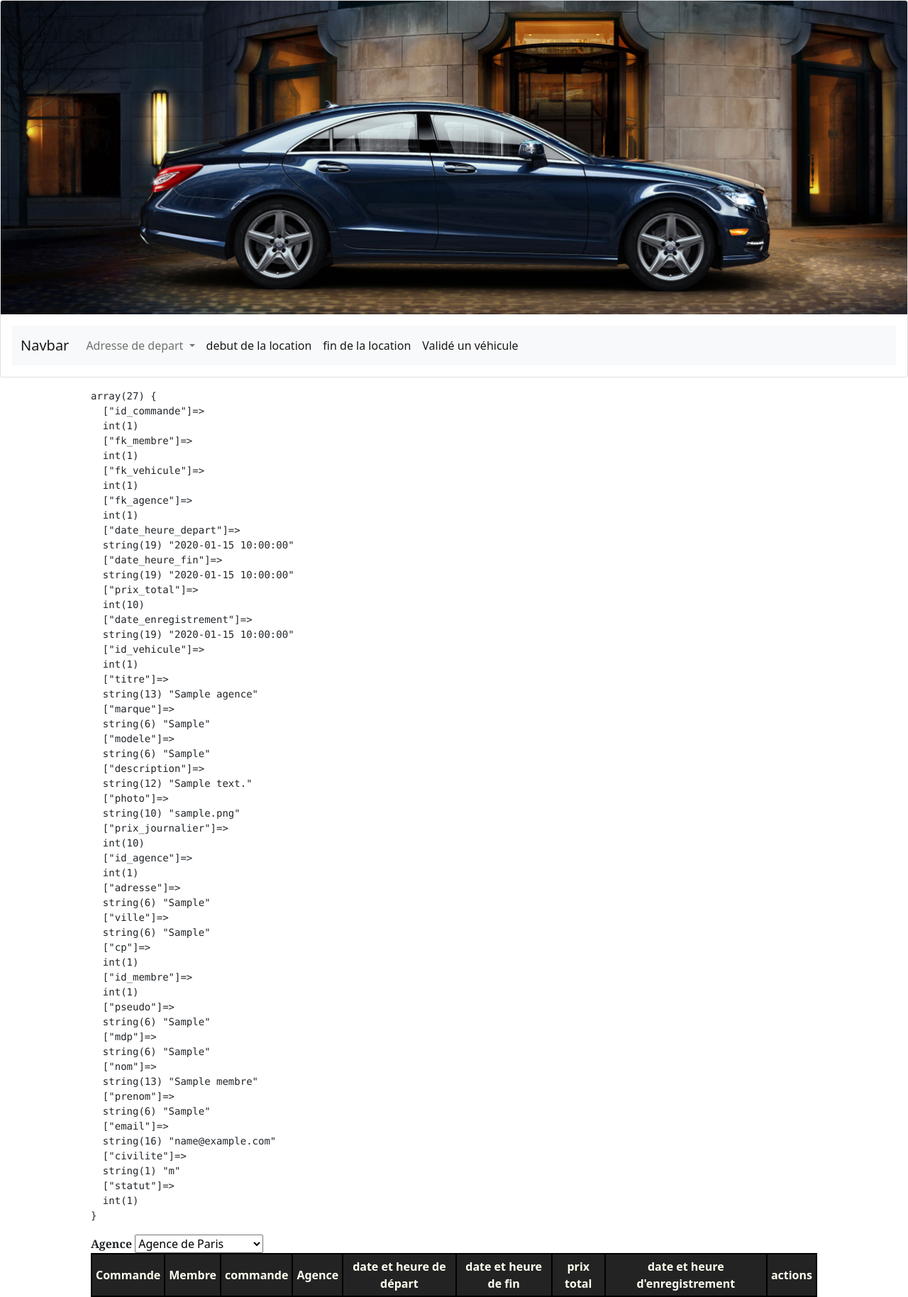
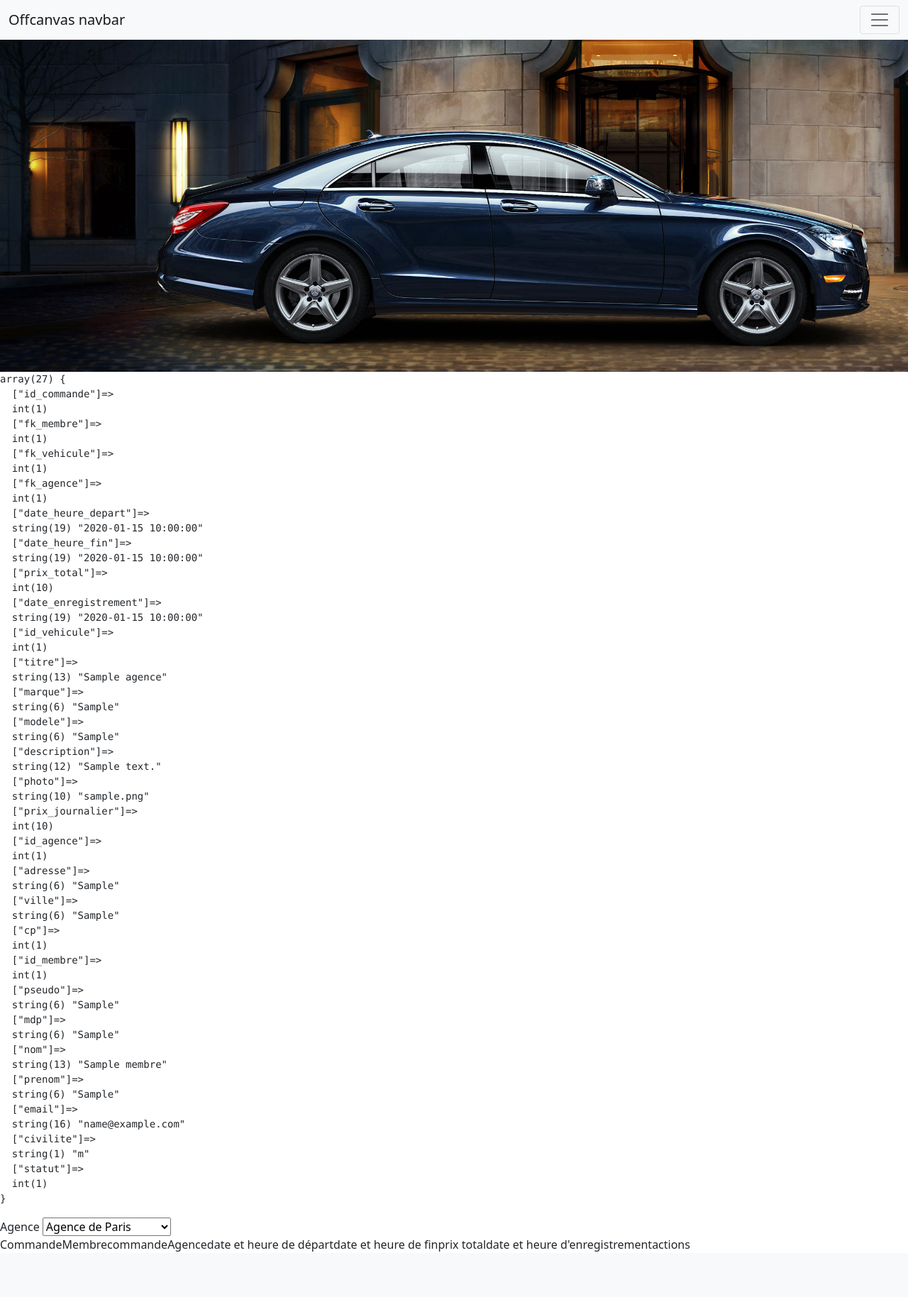
Before and after one commit to thomas95270/php-Projet-dynamique, a PHP site: page /commandes.php in a window 1280 px wide. Shown: the whole page at 71% size. After the commit the page ends 1764 px from the top, so only its background shows below. Run offline with PHP 8.4, Linux system fonts and the light colour scheme; tables that the repository leaves empty hold one stand-in row (values such as "Sample post").

Commit message:
version 9 2 2022 10h45

```diff
--- a/admin/agences_update.php
+++ b/admin/agence_update.php
@@ -27,5 +27,5 @@ $requete->bindValue(':description', $description, PDO::PARAM_STR);
 $requete->bindValue(':photo', $photo, PDO::PARAM_STR);
 $requete->execute();
 
-header('Location: ../gestion_agences.php');
+header('Location: agences.php');
 ?>
--- a/admin/assets/css/style.css
+++ b/admin/assets/css/style.css
@@ -3,42 +3,15 @@
 	padding: 0;
 	box-sizing: border-box;
 }
+
+header {
+	background-image: url("../img/background1.jpg");
+	background-size: cover;
+	height: 500px;
+	display: flex;
+	flex-direction: row-reverse;
+}
+
 .display-none {
 	display: none;
 }
-main {
-	width: 80%;
-	margin: 0 auto;
-}
-thead {
-	font-weight: bold;
-	color: ivory;
-	background-color: rgb(35, 35, 35);
-}
-
-td {
-	border: solid 2px black;
-	text-align: center;
-	padding: 5px;
-}
-form {
-	width: 100%;
-}
-.pseudo,
-.password,
-.nom,
-.prenom,
-.email,
-.civilite,
-.statut {
-	width: 40%;
-	display: flex;
-}
-
-label {
-	font-weight: bolder;
-	font-family: Cambria, Cochin, Georgia, Times, "Times New Roman", serif;
-}
-/* body {
-	background-color: aqua;
-} */
--- a/admin/assets/inc/head.php
+++ b/admin/assets/inc/head.php
@@ -6,4 +6,4 @@
     <meta name="viewport" content="width=device-width, initial-scale=1.0">
 <!-- CSS only -->
 <link href="https://cdn.jsdelivr.net/npm/bootstrap@5.1.3/dist/css/bootstrap.min.css" rel="stylesheet" integrity="sha384-1BmE4kWBq78iYhFldvKuhfTAU6auU8tT94WrHftjDbrCEXSU1oBoqyl2QvZ6jIW3" crossorigin="anonymous">
-    <link rel="stylesheet" href="assets/css/style.css">
+<link rel="stylesheet" href="assets/css/style.css">">
--- a/admin/assets/inc/header.php
+++ b/admin/assets/inc/header.php
@@ -1,44 +1,32 @@
 </head>
 <body>
     <header>
-<div class="card mb-3">
-<img src="assets/img/background1.jpg" class="card-img-top" alt="...">
-<div class="card-body">
-    <!---------------------------------nav-bar---------------------------------------->
-<nav class="navbar navbar-expand-lg navbar-light bg-light">
+      <nav class="navbar navbar-light bg-light fixed-top">
         <div class="container-fluid">
-    <a class="navbar-brand" href="#">Navbar</a>
-    <button class="navbar-toggler" type="button" data-bs-toggle="collapse" data-bs-target="#navbarSupportedContent" aria-controls="navbarSupportedContent" aria-expanded="false" aria-label="Toggle navigation">
+          <a class="navbar-brand" href="#">Offcanvas navbar</a>
+          <button class="navbar-toggler" type="button" data-bs-toggle="offcanvas" data-bs-target="#offcanvasNavbar" aria-controls="offcanvasNavbar">
             <span class="navbar-toggler-icon"></span>
           </button>
-    <div class="collapse navbar-collapse" id="navbarSupportedContent">
-    <ul class="navbar-nav me-auto mb-2 mb-lg-0">
-    <li class="nav-item dropdown">
-        <a class="nav-link dropdown-toggle" href="#" id="navbarDropdown" role="button" data-bs-toggle="dropdown" aria-expanded="false">
-            Adresse de depart
-    </a>
-        <ul class="dropdown-menu" aria-labelledby="navbarDropdown">
-            <li><a class="dropdown-item" href="#">Action</a></li>
-            <li><a class="dropdown-item" href="#">Another action</a></li>
-            <li><hr class="dropdown-divider"></li>
-            <li><a class="dropdown-item" href="#">Something else here</a></li>
-        </ul>
+          <div class="offcanvas offcanvas-end" tabindex="-1" id="offcanvasNavbar" aria-labelledby="offcanvasNavbarLabel">
+            <div class="offcanvas-header">
+              <h5 class="offcanvas-title" id="offcanvasNavbarLabel">Offcanvas</h5>
+              <button type="button" class="btn-close text-reset" data-bs-dismiss="offcanvas" aria-label="Close"></button>
+            </div>
+            <div class="offcanvas-body">
+              <ul class="navbar-nav justify-content-end flex-grow-1 pe-3">
+                <li class="nav-item">
+                  <a class="nav-link active" aria-current="page" href="connect.php">Se connecter</a>
                 </li>
                 <li class="nav-item">
-        <a class="nav-link active" aria-current="page" href="#">debut de la location</a>
+                  <a class="nav-link" href="inscription_form.php">S'inscrire</a>
                 </li>
                 <li class="nav-item">
-        <a class="nav-link active" aria-current="page" href="#">fin de la location</a>
+                  <a class="nav-link" href="contact.php">Nous contacter</a>
                 </li>
-        <li class="nav-item">
-        <a class="nav-link active" aria-current="page" href="#">Validé un véhicule</a>
                 </li>
               </ul>
             </div>
           </div>
+        </div>
       </nav>
-<!---------------------------------nav-bar fin---------------------------------------->
-</div>
-</div>
-
     </header>
--- a/admin/membre_update_form.php
+++ b/admin/membre_update_form.php
@@ -1,11 +1,11 @@
 <?php
 session_start();
-include('../../inc/head.php');
+include('assets/inc/head.php');
 ?>
     <title>Modifer des membres</title>
 
     <?php
-include('../../inc/header.php');
+include('assets/inc/header.php');
 ?>
 
 <main>
@@ -66,5 +66,5 @@ include('../../inc/header.php');
     </style>
 
     <?php
-    include('../../inc/footer.php');
+    include('assets/inc/footer.php');
     ?>
```
Also changed, not shown: admin/agence_ajout.php (+4 -7 lines), admin/agence_update_form.php (renamed from admin/agences_update_form.php, +10 -10 lines), admin/agences.php (+4 -4 lines), admin/assets/js/script.js (added, +14 -0 lines), admin/dashboard.php (+33 -0 lines), admin/index.php (deleted, +0 -146 lines), admin/agence_delete.php (renamed from admin/agences_delete.php), admin/agence_delete_confirm .php (renamed from admin/agences_delete_confirm .php), admin/agence_show.php (renamed from admin/agences_show.php). Lines whose indentation alone changed are shown as unchanged.
